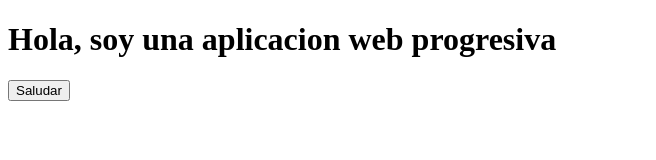
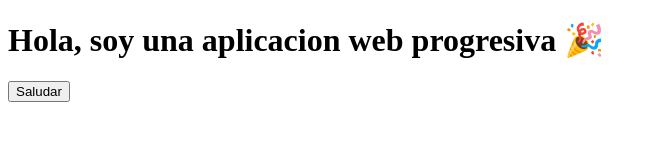
Before and after one commit to PatriciaRivas1324/aplicacion_web_progresiva, a plain HTML site: page index.html in a window 1280 px wide. Shown: the whole page, without its empty margins (0-656 px from the left). Drawn offline with Linux system fonts and the light colour scheme.

Commit message:
Add files via upload

```diff
--- a/index.html
+++ b/index.html
@@ -7,7 +7,7 @@
   <link rel="manifest" href="manifest.json" />
 </head>
 <body>
-  <h1>Hola, soy una aplicacion web progresiva </h1>
+  <h1>Hola, soy una aplicacion web progresiva 🎉</h1>
   <button onclick="saludar()">Saludar</button>
 
   <script src="script.js"></script>
```
Also changed, not shown: icon.png.
